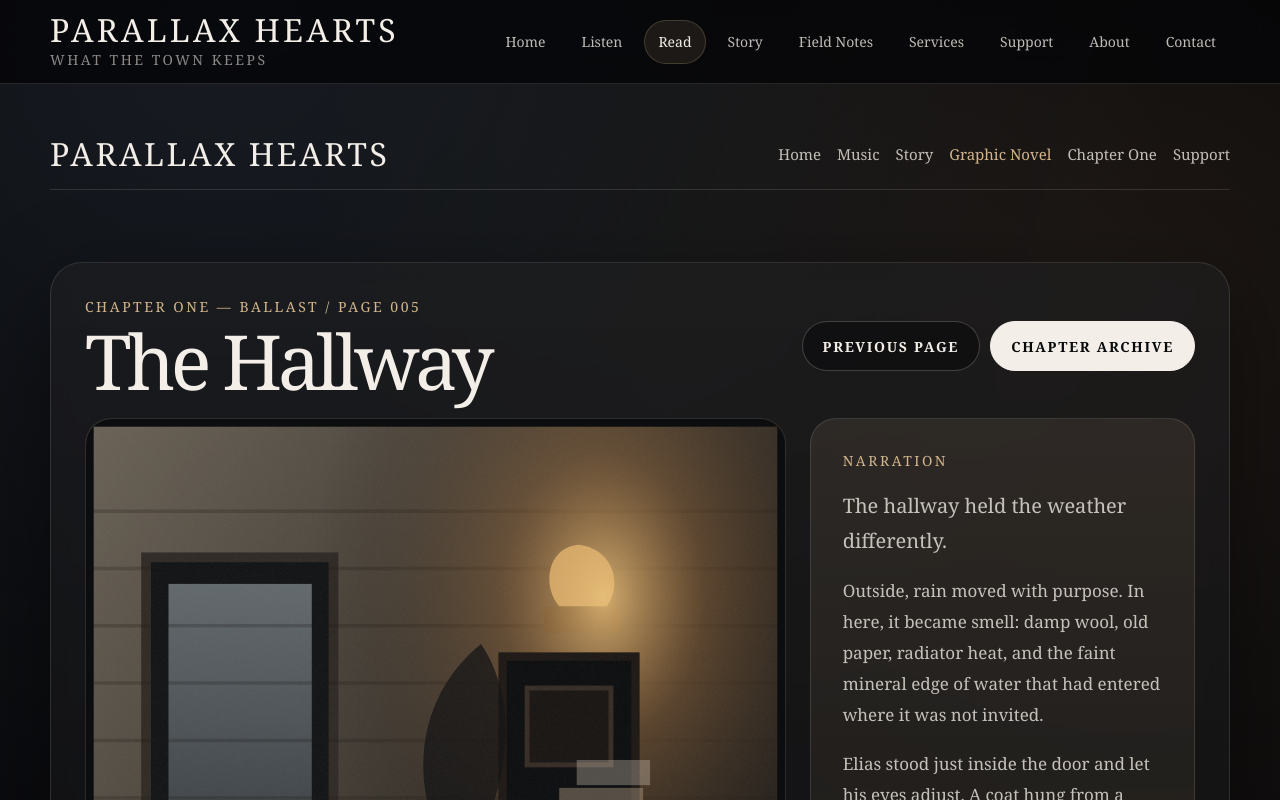
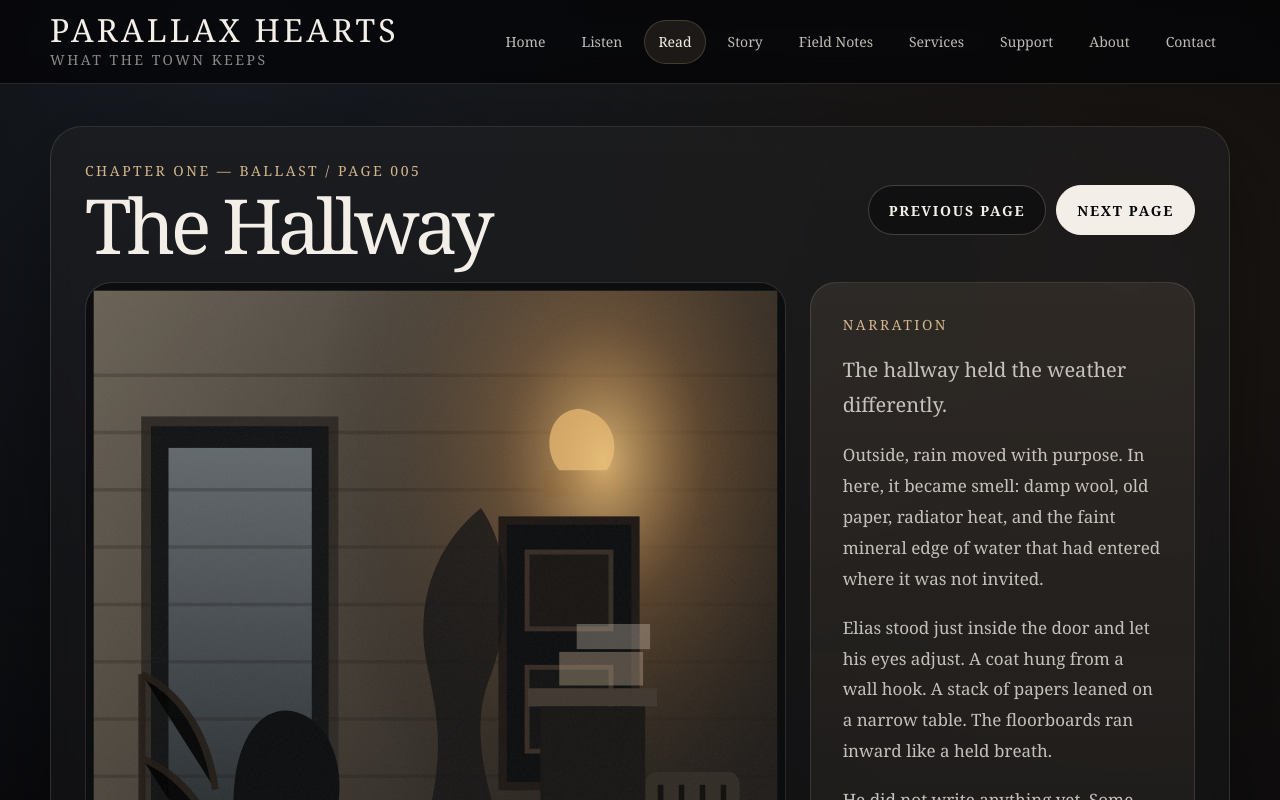
Before and after one commit to chthomps4/parallaxhearts-site, a Next.js app in the folder site/: page /graphic-novel/chapter-one/page-005 in a window 1280 px wide. Shown: the top 800 px of the page. Built offline with nearby package versions, Linux system fonts and the light colour scheme.

Commit message:
Link Chapter One page 005 to page 006

```diff
--- a/site/app/graphic-novel/chapter-one/page-005/page.tsx
+++ b/site/app/graphic-novel/chapter-one/page-005/page.tsx
@@ -17,76 +17,10 @@ export const metadata: Metadata = {
   ],
 };
 
-const navItems = [
-  ["Home", "/"],
-  ["Music", "/music"],
-  ["Story", "/project"],
-  ["Graphic Novel", "/graphic-novel"],
-  ["Chapter One", "/graphic-novel/chapter-one"],
-  ["Support", "/support"],
-];
-
 export default function ChapterOnePage005() {
   return (
     <main className="site-shell">
-      <section style={{ padding: "34px 0 18px" }}>
-        <div className="site-container">
-          <header
-            style={{
-              minHeight: "72px",
-              display: "flex",
-              justifyContent: "space-between",
-              alignItems: "center",
-              gap: "20px",
-              flexWrap: "wrap",
-              padding: "16px 0",
-              borderBottom: "1px solid var(--line)",
-            }}
-          >
-            <Link
-              href="/"
-              style={{
-                color: "var(--paper)",
-                textDecoration: "none",
-                fontSize: "clamp(22px, 4vw, 32px)",
-                letterSpacing: "0.08em",
-                textTransform: "uppercase",
-                lineHeight: 1,
-              }}
-            >
-              Parallax Hearts
-            </Link>
-
-            <nav
-              style={{
-                display: "flex",
-                gap: "16px",
-                flexWrap: "wrap",
-                alignItems: "center",
-              }}
-            >
-              {navItems.map(([label, href]) => (
-                <Link
-                  key={label}
-                  href={href}
-                  style={{
-                    color:
-                      label === "Graphic Novel"
-                        ? "var(--gold)"
-                        : "var(--paper-soft)",
-                    textDecoration: "none",
-                    fontSize: "15px",
-                  }}
-                >
-                  {label}
-                </Link>
-              ))}
-            </nav>
-          </header>
-        </div>
-      </section>
-
-      <section style={{ padding: "54px 0 34px" }}>
+      <section style={{ padding: "42px 0 34px" }}>
         <div className="site-container">
           <div
             className="glass-panel"
@@ -134,8 +68,8 @@ export default function ChapterOnePage005() {
                   Previous Page
                 </Link>
 
-                <Link href="/graphic-novel/chapter-one" className="primary-button">
-                  Chapter Archive
+                <Link href="/graphic-novel/chapter-one/page-006" className="primary-button">
+                  Next Page
                 </Link>
               </div>
             </div>
@@ -244,8 +178,8 @@ export default function ChapterOnePage005() {
               ← Page 004
             </Link>
 
-            <Link href="/graphic-novel/chapter-one" className="primary-button">
-              Chapter Archive →
+            <Link href="/graphic-novel/chapter-one/page-006" className="primary-button">
+              Page 006 →
             </Link>
           </div>
         </div>
```
